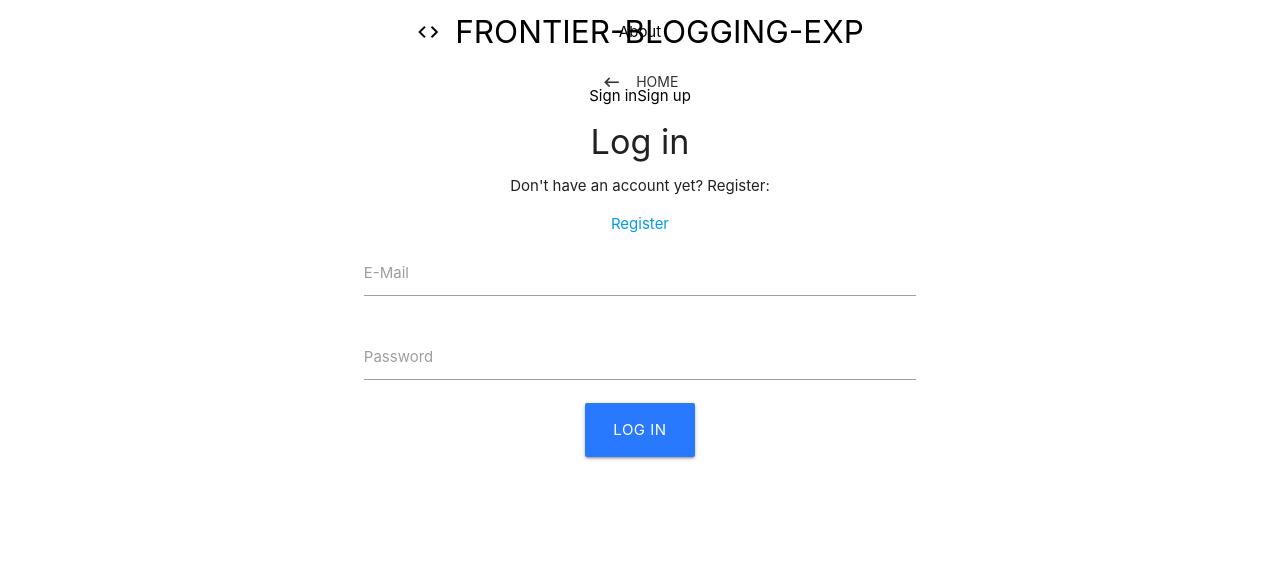
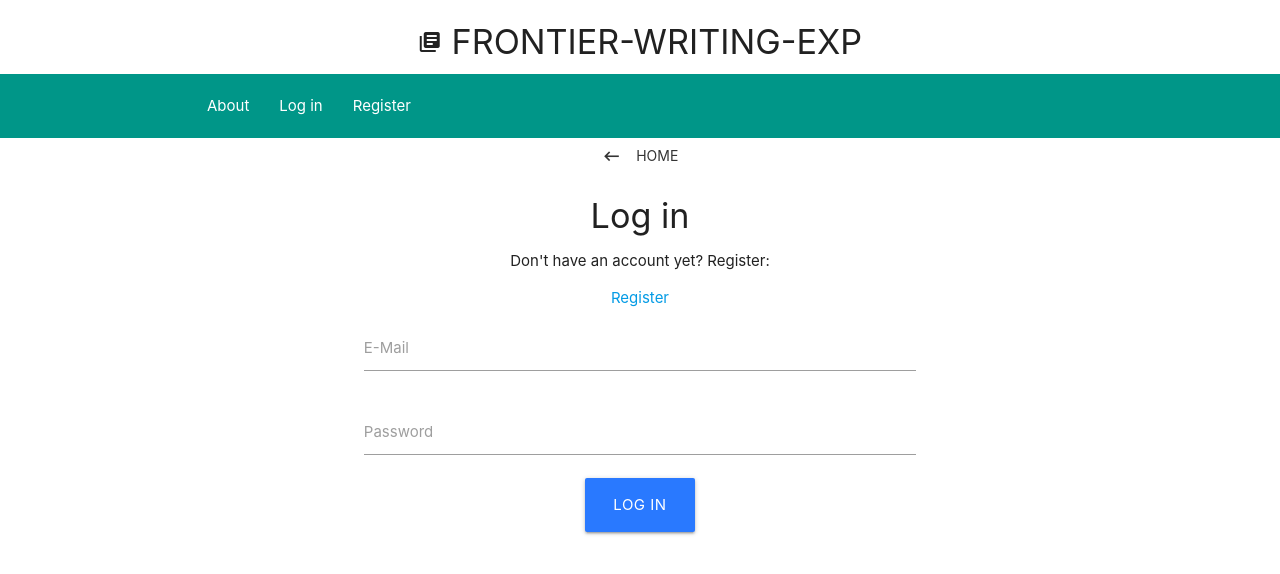
Before and after one commit to fredin-94/frontier-writing-exp, a React (Create React App) app in the folder client/: page /login in a window 1280 px wide. Shown: the top 574 px of the page. Built offline with nearby package versions, Linux system fonts and the light colour scheme.

Commit message:
fixed the 2click login issue and made nicer navbar

```diff
--- a/client/public/index.html
+++ b/client/public/index.html
@@ -28,7 +28,7 @@
       work correctly both with client-side routing and a non-root public URL.
       Learn how to configure a non-root public URL by running `npm run build`.
     -->
-    <title>Frontier Blogging Experience</title>
+    <title>Frontier Writing Exp</title>
   </head>
   <body>
     <noscript>You need to enable JavaScript to run this app.</noscript>
--- a/client/src/App.js
+++ b/client/src/App.js
@@ -4,6 +4,7 @@ import jwt_decode from 'jwt-decode'; //
 //Local:
 import store from './store'; //c
 import Navbar from './components/shared-layout/Navbar';
+import Logo from './components/shared-layout/Logo';
 import LandingPage from './components/shared-layout/LandingPage';
 import Register from './components/auth/Register';
 import Login from './components/auth/Login';
@@ -50,6 +51,7 @@ class App extends Component {
       <Root>
         <BrowserRouter>
           <div className="App">
+            <Logo/>
             <Navbar/>
             <Route exact path="/" component = {LandingPage}/>
             <Route exact path="/register" component = {Register}/>
--- a/client/src/components/auth/Login.js
+++ b/client/src/components/auth/Login.js
@@ -15,12 +15,9 @@ class Login extends React.Component {
     }
 
     static getDerivedStateFromProps(nextProps, prevState){
-       /*  if(nextProps!==undefined){
-            if(nextProps.auth.isAuthenticated){
-                nextProps.props.history.push('/homepage');
-            }
-        } */
-
+        if(nextProps.auth.isAuthenticated){
+            nextProps.history.push('/homepage');
+        }
 
         if(nextProps.errors !== prevState.errors){
             return {
@@ -32,7 +29,7 @@ class Login extends React.Component {
 
     componentDidUpdate(prevProps, prevState){
         if(prevProps.auth.isAuthenticated){
-            this.props.history.push('/homepage');
+            prevProps.history.push('/homepage'); //or this.props?
        }
     }
 
--- a/client/src/components/pages/Homepage.js
+++ b/client/src/components/pages/Homepage.js
@@ -3,27 +3,51 @@ import PropTypes from 'prop-types';
 import {connect} from 'react-redux';
 
 import {logoutUser} from '../../actions/authActions';
-import LoggedInNavbar from 'components/shared-layout/LoggedInNavbar';
 
 class Homepage extends Component {
-    onLogoutClick = (e)=>{
+
+    state = {
+        books : []
+    }
+
+/*     onLogoutClick = (e)=>{
         e.preventDefault();
         this.props.logoutUser();
-    };
+    }; */
+
+    countBooks = ()=>{
+        //TODO
+        //find books that belongs to this users email in the DB
+        //get the num of books and display on the page
+    }
+
+    displayBooks = ()=>{
+        //todo
+        //get books that belong to the user and set them up so they can be displayed (maybe do this in a different compoent, displayBooks component)
+    }
+
+    onCreateBookClick = (e)=>{
+        //go to endpoint where user can create a new book (set title, add a chapter, then choose to start writing that chapter or not)
+    }
 
     render(){
         const {user} = this.props.auth;
 
         return(
             <div className="container">
-                <LoggedInNavbar/>
                 <div className="row">
                     <div className="col s12 center-align">
                         <h4>Welcome {user.name}</h4>
 
-                        <button onClick={this.onLogoutClick}>
+                        {/* <button onClick={this.onLogoutClick}>
                             Log out
-                        </button>
+                        </button> */}
+
+                        <div>
+                            <p>You have 0 books available.</p>
+                            <button>Write a new book</button>
+                        </div>
+
                     </div>
                 </div>
             </div>
--- a/client/src/components/shared-layout/LoggedInNavbar.js
+++ /dev/null
@@ -1,31 +0,0 @@
-import React from "react";
-import {Link} from "react-router-dom";
-
-class LoggedInNavbar extends React.Component{
-  render(){
-    return(
-      <div className="navbar-fixed">
-        <nav className="z-depth-0">
-          <div className="nav-wrapper white">
-
-            <Link to="/" className="col s5 black-text">
-              <i className="material-icons">code</i>
-              Home
-            </Link>
-
-            <Link to="/userPage" className="col s5 black-text">
-              My page
-            </Link>
-
-            <Link to="/userBooks" className="col s5 black-text">
-              Log out
-            </Link>
-
-          </div>
-        </nav>
-      </div>
-    );
-  }
-}
-
-export default LoggedInNavbar;
--- /dev/null
+++ b/client/src/components/shared-layout/Logo.js
@@ -0,0 +1,12 @@
+import React from "react";
+import {Link} from "react-router-dom";
+
+const Logo = ()=>{
+    return(
+        <div className="center">
+              <h4><i className="material-icons">library_books</i> FRONTIER-WRITING-EXP</h4>
+        </div>
+    );
+}
+
+export default Logo;
--- a/client/src/components/shared-layout/Navbar.js
+++ b/client/src/components/shared-layout/Navbar.js
@@ -1,6 +1,9 @@
 import React from "react";
 import {Link} from "react-router-dom";
 import {connect} from 'react-redux';
+
+import {logoutUser} from '../../actions/authActions';
+
 
 class Navbar extends React.Component{ //choose which to show for logged in /out users
 
@@ -8,63 +11,91 @@ class Navbar extends React.Component{ //choose which to show for logged in /out
 
   }
 
+  onLogoutClick = (e)=>{
+    e.preventDefault();
+    this.props.logoutUser();
+  };
+
   renderLinks(){
-    if(this.props.isAuthenticated){
+
+    console.log("in renderLinksNavbar, " + this.props.auth.isAuthenticated);
+
+    if(this.props.auth.isAuthenticated){
       return(
-         <div>
-          <Link to="/mypage" className="col s5 black-text">
+        <ul>
+          <li> <Link to="/about" className="">
+              About
+            </Link>
+          </li>
+
+          <li>
+            <Link to="/mypage" className=" ">
                     My Page
             </Link>
+          </li>
 
-          <Link to="/signout" className="col s5 black-text">
+          <li>
+            <Link to="/signout" className="black-text">
                   Sign out
             </Link>
-        </div>
+          </li>
+        </ul>
       );
 
     } else{
         return(
-          <div>
-            <Link to="/signin" className="col s5 black-text">
-                Sign in
+          <ul>
+            <li> <Link to="/about" className="">
+                About
               </Link>
+            </li>
 
-            <Link to="/signup" className="col s5 black-text">
-                Sign up
+            <li>
+              <Link to="/login" className=" ">
+                      Log in
               </Link>
-          </div>
+            </li>
+
+            <li>
+              <Link to="/register" className=" ">
+                    Register
+              </Link>
+            </li>
+          </ul>
         );
     }
   }
 
   render(){
     return(
+      <div className="center">
         <div className="navbar-fixed">
           <nav className="z-depth-0">
-          <div className="nav-wrapper white">
+            <div className="nav-wrapper teal">
 
-            <Link to="/" className="col s5 brand-logo center black-text">
-              <i className="material-icons">code</i>
-              FRONTIER-BLOGGING-EXP
-            </Link>
+            <div className="container">
+              {this.renderLinks()}
+            </div>
 
-            <Link to="/about" className="col s5 black-text">
+            {/* <ul className="sidenav" id="mobile-demo">
+              <li> <Link to="/about" className="col s5 black-text">
                   About
-            </Link>
-
+              </Link> </li>
               {this.renderLinks()}
+            </ul> */}
 
             </div>
           </nav>
+
         </div>
+      </div>
+
     );
   }
 }
 
-function mapStateToProps(){
-  return {
-    //isAuthenticated : state.isAuthenticated
-  }
-}
+const mapStateToProps = (state)=>({
+  auth: state.auth
+});
 
 export default connect(mapStateToProps)(Navbar);
```
Lines whose indentation alone changed are shown as unchanged.
